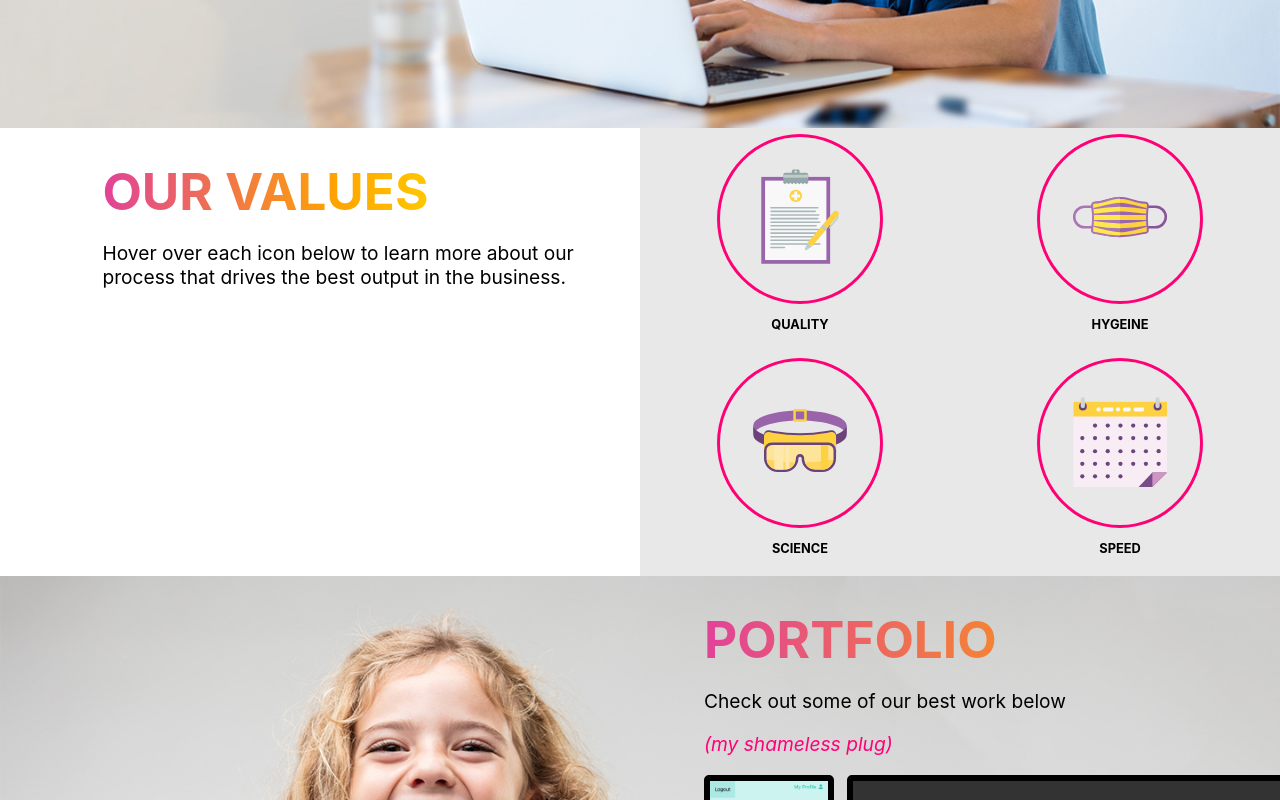
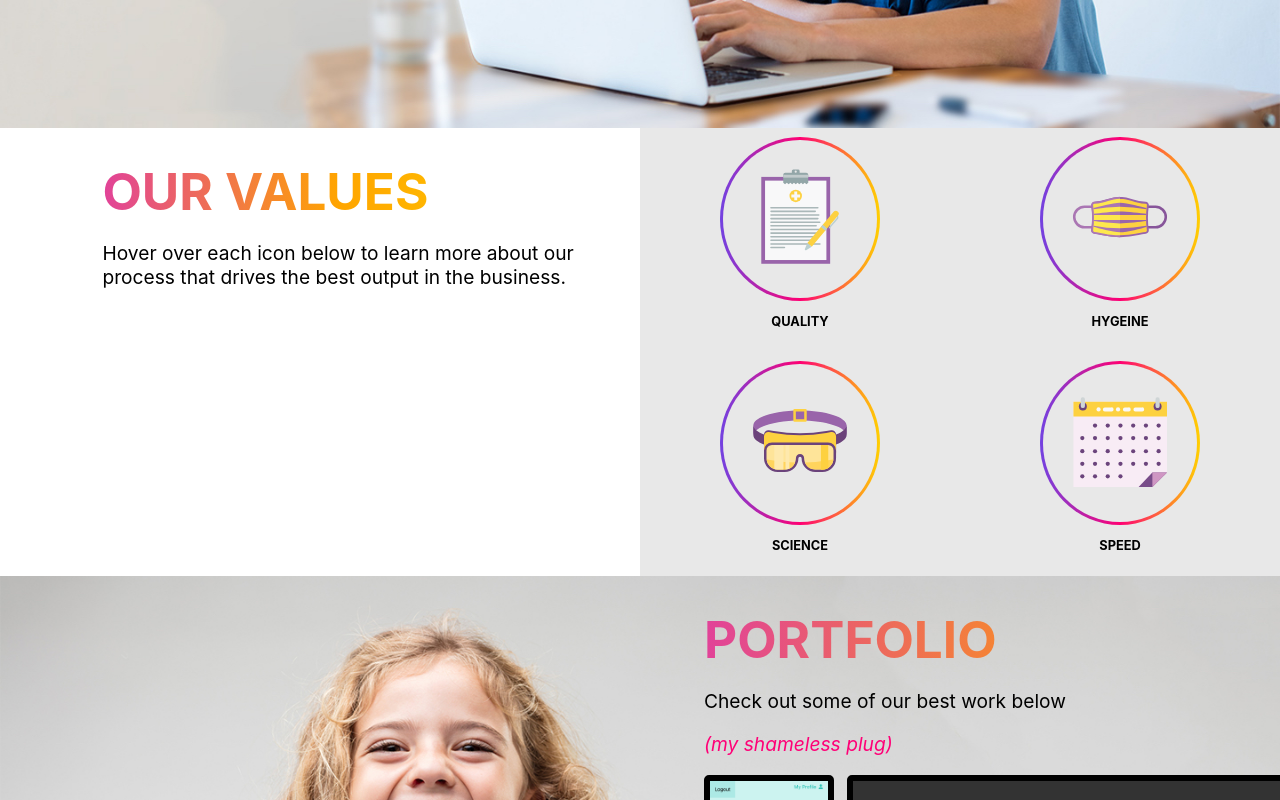
Before and after one commit to timdobranski/atelier-design, a React (Create React App) app: page / in a window 1280 px wide. Shown: the part 1540-2340 px from the top of the page. Built offline with nearby package versions, Linux system fonts and the light colour scheme; grey boxes are pictures that could not be loaded.

Commit message:
Added gradient to Features icon rings

```diff
--- a/src/components/Features/features.css
+++ b/src/components/Features/features.css
@@ -38,19 +38,33 @@
     align-items: center;
   }
   .ring {
+    position: relative;
     padding: 2.5vw;
     width: 30%;
     height: 50%;
-    border: solid .3vw var(--primary-dark-color);
-    /* border: solid .3vw var(--yellow); */
+    align-items: center;
+    justify-content: center;
+  }
+  .ring::before {
+    content: "";
+    position: absolute;
+    top: 0;
+    right: 0;
+    bottom: 0;
+    left: 0;
+    border: solid .3vw transparent;
     border-radius: 50%;
-    align-items: center; /* Center vertically */
-    justify-content: center; /* Center horizontally */
+    background-image: linear-gradient(var(--primary-light-color), var(--primary-light-color)), var(--features-gradient);
+    background-origin: border-box;
+    background-clip: content-box, border-box;
   }
+
   .icon {
+    position: relative;
     width: 100%;
     margin: auto;
     text-align: center;
+    z-index: 1; /* To ensure the icon is above the pseudo-element */
   }
   .icon:hover {
     transform: scale(1.2);
--- a/src/components/Features/features.mobile.css
+++ b/src/components/Features/features.mobile.css
@@ -38,18 +38,33 @@
     align-items: center;
   }
   .ring {
+    position: relative;
     padding: 6vw;
     width: 30%;
     height: 50%;
-    border: solid .3vw var(--primary-dark-color);
+    align-items: center;
+    justify-content: center;
+  }
+  .ring::before {
+    content: "";
+    position: absolute;
+    top: 0;
+    right: 0;
+    bottom: 0;
+    left: 0;
+    border: solid 1vw transparent;
     border-radius: 50%;
-    align-items: center; /* Center vertically */
-    justify-content: center; /* Center horizontally */
+    background-image: linear-gradient(var(--primary-light-color), var(--primary-light-color)), var(--features-gradient);
+    background-origin: border-box;
+    background-clip: content-box, border-box;
   }
+
   .icon {
+    position: relative;
     width: 100%;
     margin: auto;
     text-align: center;
+    z-index: 1; /* To ensure the icon is above the pseudo-element */
   }
   .icon:hover {
     transform: scale(1.3);
@@ -69,6 +84,6 @@
     padding: 3vw;
   }
   .feature-titles {
-    font-size: 2vw;
+    font-size: 4vw;
   }
 }
--- a/src/components/Welcome/welcome.mobile.css
+++ b/src/components/Welcome/welcome.mobile.css
@@ -11,6 +11,7 @@
     font-size: 10vw;
     padding-top:10vh;
     background: linear-gradient(90deg, rgba(245, 37, 151, 1) 35%, rgba(235, 203, 37, 1) 65%);
+    /* background: var(--sunset-gradient); */
     -webkit-background-clip: text;
     background-clip: text;
     -webkit-text-fill-color: transparent;
--- a/src/index.css
+++ b/src/index.css
@@ -14,7 +14,8 @@ body {
 
   --section-content-top-margin: 0vw;
   --left-content-margin: 8vw;
-  --sunset-gradient: linear-gradient(to right, rgb(225, 66, 153) 0%, orange 50%, yellow 100%);
+  --sunset-gradient: linear-gradient(to right, rgb(225, 66, 153)0%, orange 50%, rgb(255, 208, 0) 100%);
+  --features-gradient: linear-gradient(to right, rgb(114, 66, 225)0%, rgb(255, 0, 115) 50%, rgb(255, 208, 0) 100%);
 }
 p {
   font-size: 1.5vw;
```
